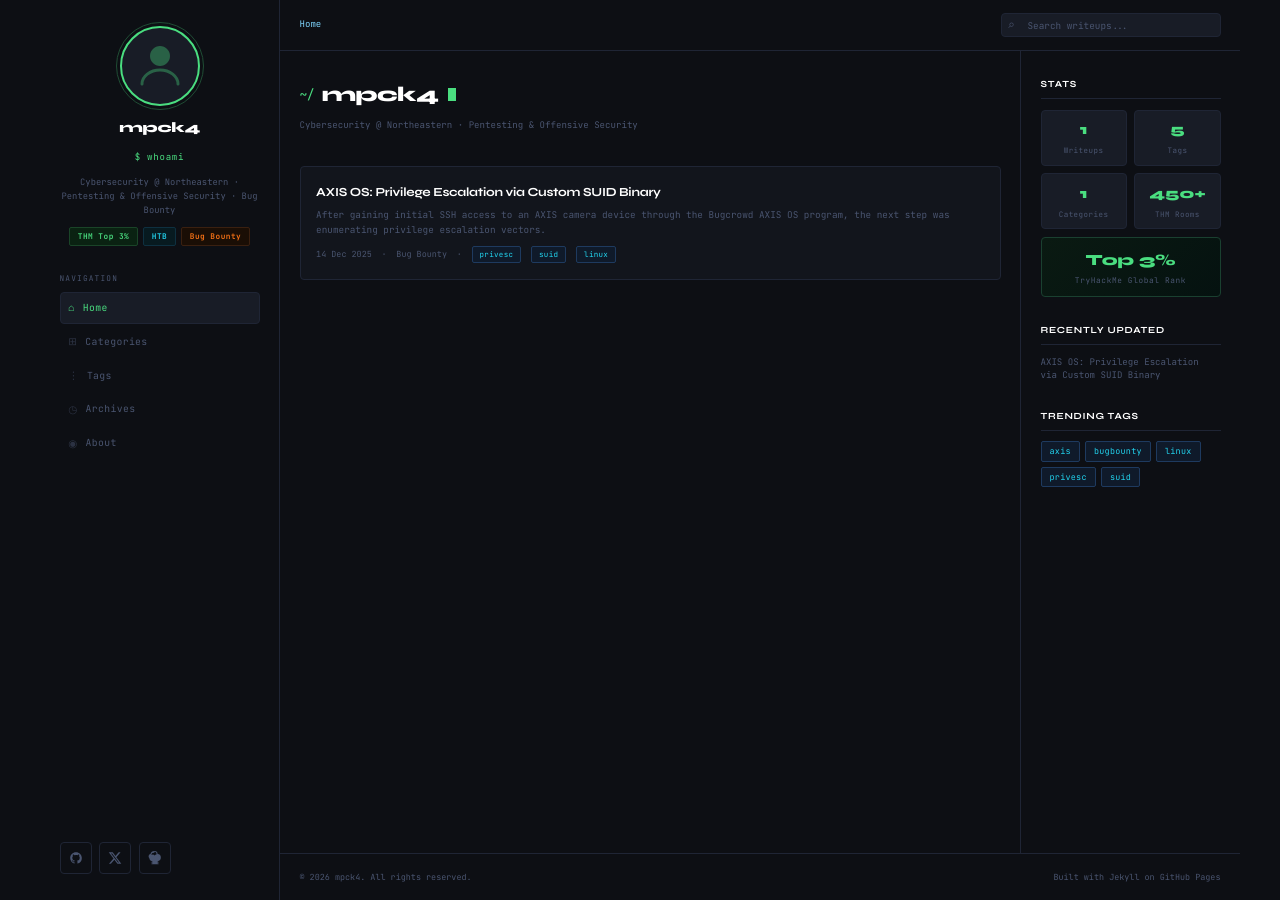
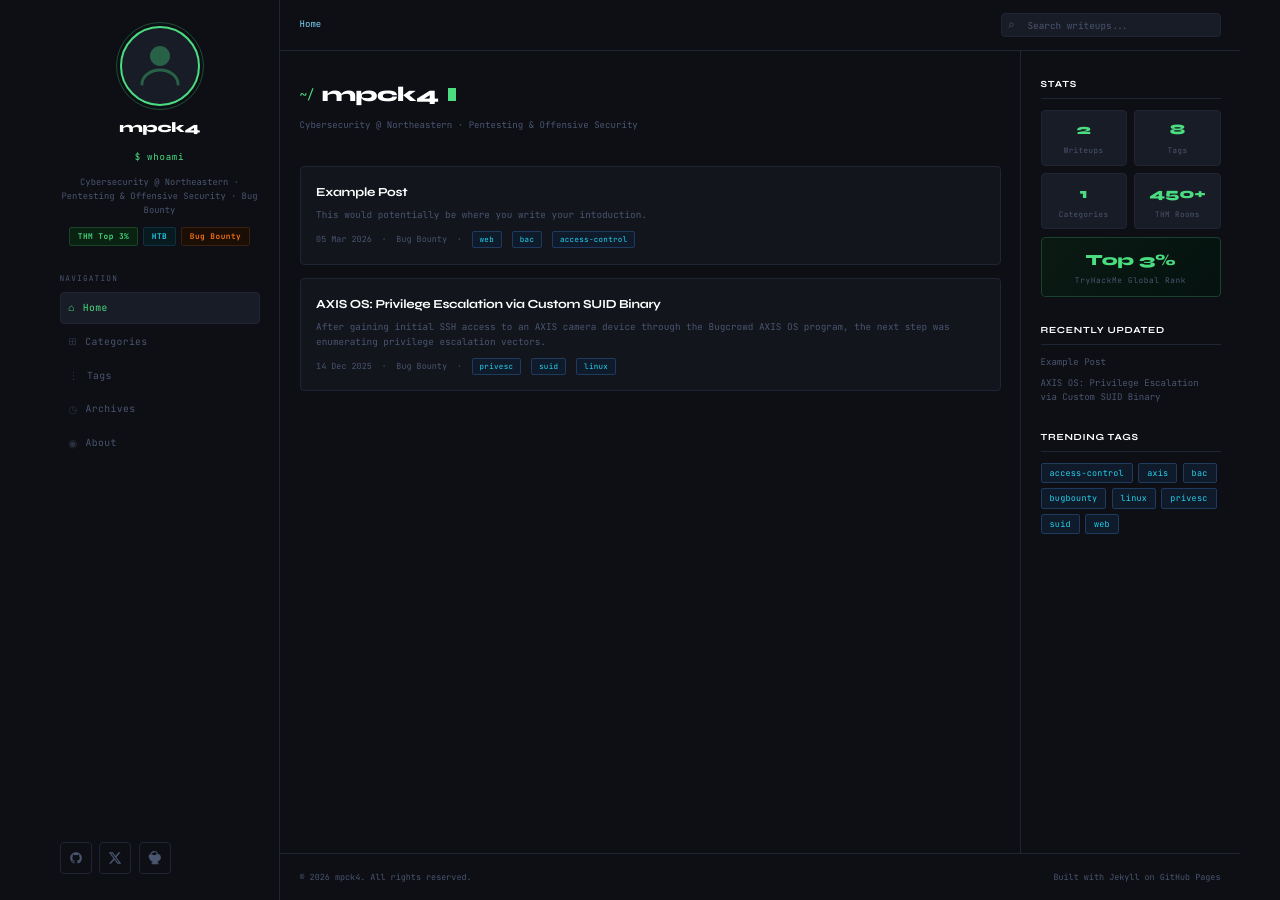
Before and after one commit to mpck4/mpck4.github.io, a Jekyll site: the page built from index.html, in a window 1280 px wide. Built offline with Jekyll 4.4.1, drawn with Linux system fonts in a browser that asks for light colours; the list of posts is cut into pages by our own code; a file with an impossible date is left out.

Commit message:
example post

```diff
--- a/_posts/2025-12-02-axis-os-broken-access-control.md
+++ b/_posts/2026-05-05-Example-Post.md
@@ -1,7 +1,7 @@
 ---
 layout: post
 title: "Example Post"
-date: 2025-xx-xx
+date: 2026-03-05
 categories: [Bug Bounty]
 tags: [web, bac, access-control, bugbounty, axis]
 ---
```
